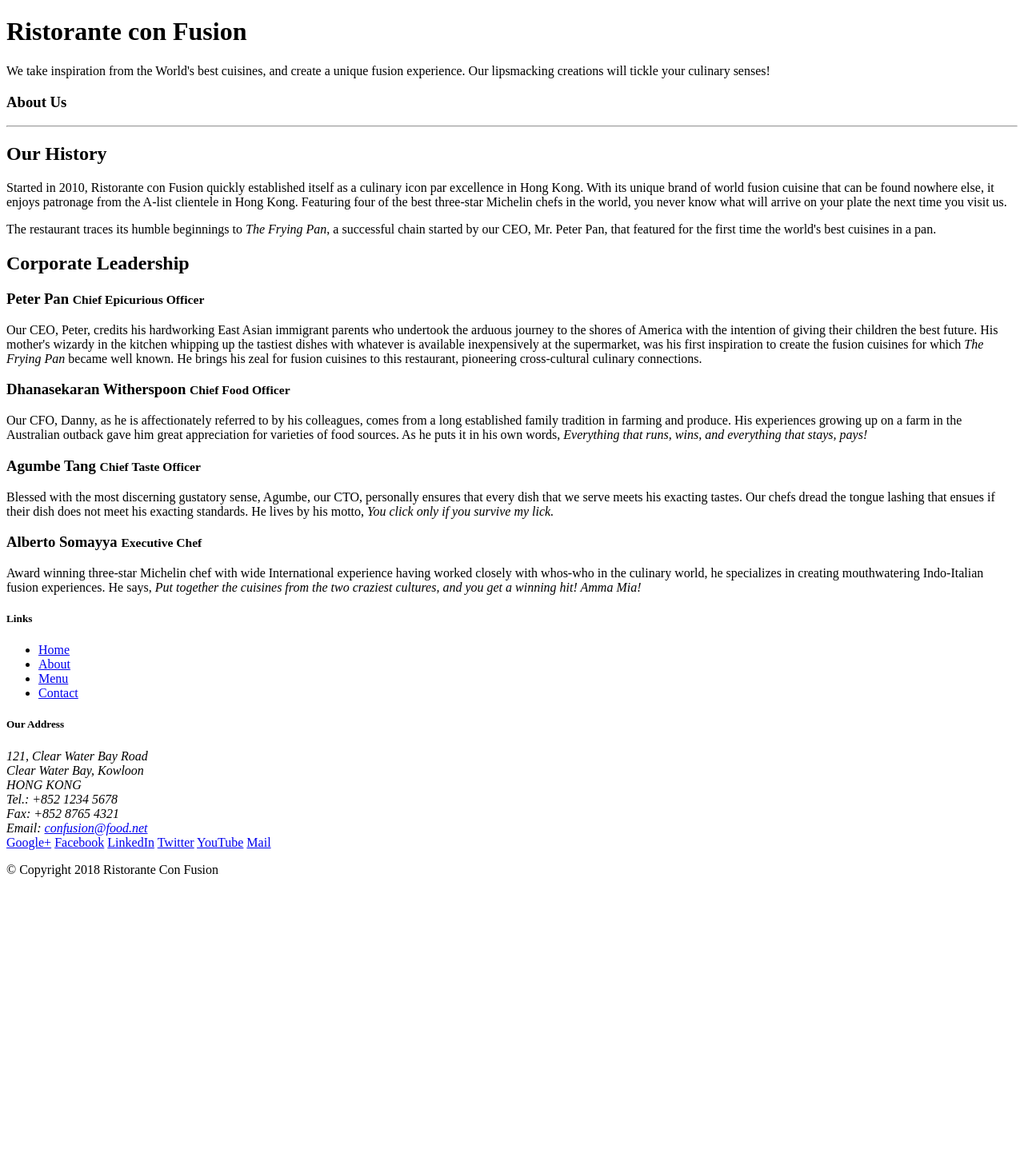
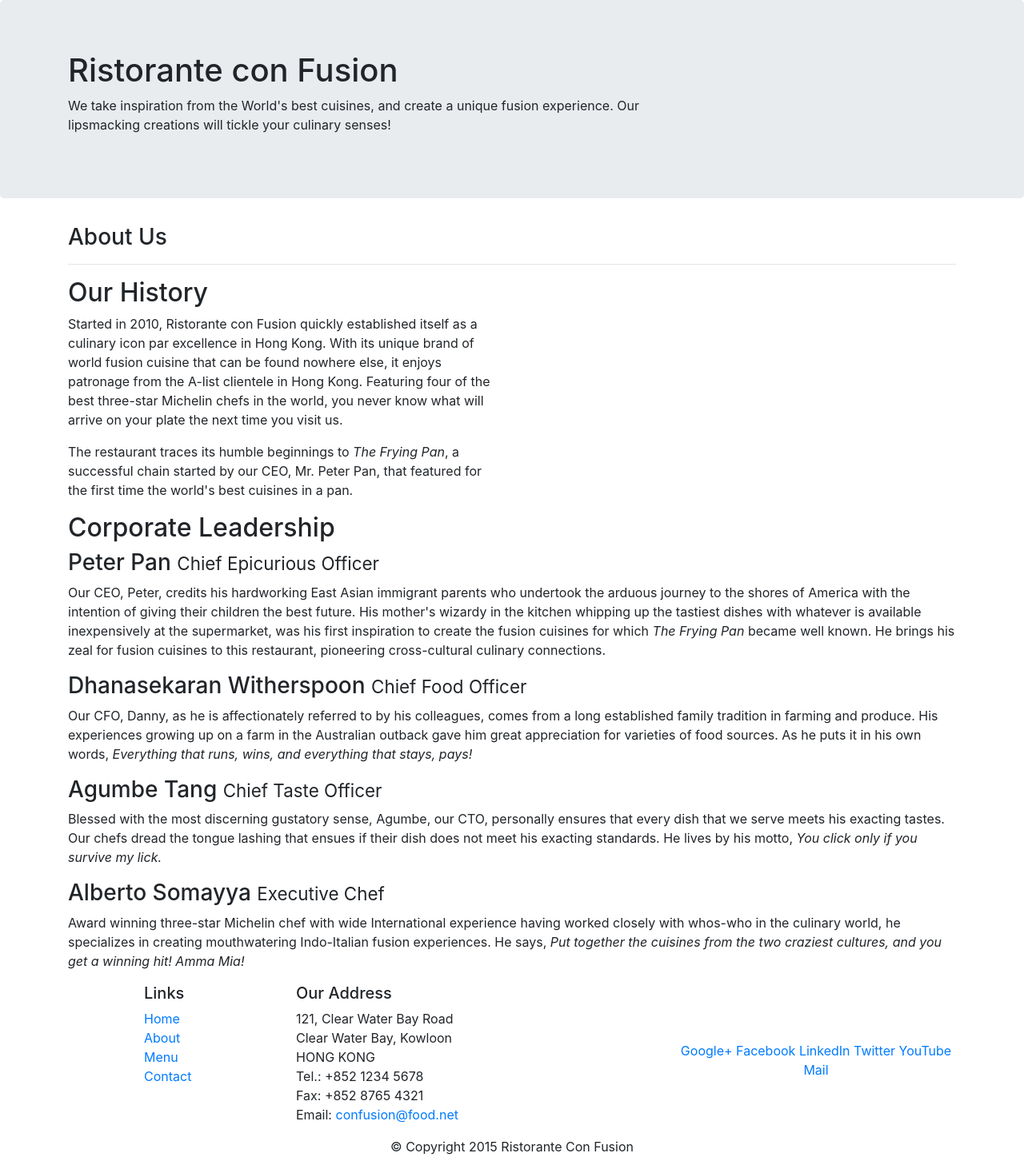
Before and after one commit to Adis36093/Assignment-1, a website: page aboutus.html in a window 1280 px wide. Shown: the whole page at 80% size. Before the commit the page ends 1113 px from the top, so only its background shows below. Drawn offline with nearby package versions, Linux system fonts and the light colour scheme.

Commit message:
seventh commit

```diff
--- a/aboutus.html
+++ b/aboutus.html
@@ -2,6 +2,15 @@
 <html lang="en">
 
 <head>
+
+    <!-- Required meta tags always come first -->
+    <meta charset="utf-8">
+    <meta name="viewport" content="width=device-width, initial-scale=1, shrink-to-fit=no">
+    <meta http-equiv="x-ua-compatible" content="ie=edge">
+
+    <!-- Bootstrap CSS -->
+    <link rel="stylesheet" href="node_modules/bootstrap/dist/css/bootstrap.min.css">
+    <link href="css/styles.css" rel="stylesheet">
 
     <title>Ristorante Con Fusion: About Us</title>
 
@@ -9,29 +18,29 @@
 
 <body>
 
-    <header>
-        <div>
-            <div>
-                <div>
+    <header class="jumbotron">
+        <div class="container">
+            <div class="row row-header">
+                <div class="col-12 col-sm-8">
                     <h1>Ristorante con Fusion</h1>
                     <p>We take inspiration from the World's best cuisines, and create a unique fusion experience. Our lipsmacking creations will tickle your culinary senses!</p>
                 </div>
-                <div>
+                <div class="col col-sm">
                 </div>
             </div>
         </div>
     </header>
 
-    <div>
-        <div>
-            <div>
+    <div class="container">
+        <div class="row">
+            <div class="col-12">
                <h3>About Us</h3>
                <hr>
             </div>
         </div>
 
-        <div>
-            <div>
+        <div class="row row-content align-items-center">
+            <div class="col-sm-6">
                 <h2>Our History</h2>
                 <p>Started in 2010, Ristorante con Fusion quickly established itself as a culinary icon par excellence in Hong Kong. With its unique brand of world fusion cuisine that can be found nowhere else, it enjoys patronage from the A-list clientele in Hong Kong.  Featuring four of the best three-star Michelin chefs in the world, you never know what will arrive on your plate the next time you visit us.</p>
                 <p>The restaurant traces its humble beginnings to <em>The Frying Pan</em>, a successful chain started by our CEO, Mr. Peter Pan, that featured for the first time the world's best cuisines in a pan.</p>
@@ -41,35 +50,35 @@
         </div>
 
 
-        <div>
-            <div>
+        <div class="row row-content align-items-center">
+            <div class="col-12">
                 <h2>Corporate Leadership</h2>
                 <h3>Peter Pan <small>Chief Epicurious Officer</small></h3>
-                <p>Our CEO, Peter, credits his hardworking East Asian immigrant parents who undertook the arduous journey to the shores of America with the intention of giving their children the best future. His mother's wizardy in the kitchen whipping up the tastiest dishes with whatever is available inexpensively at the supermarket, was his first inspiration to create the fusion cuisines for which <em>The Frying Pan</em> became well known. He brings his zeal for fusion cuisines to this restaurant, pioneering cross-cultural culinary connections.</p>
+                <p class="hidden-xs-down">Our CEO, Peter, credits his hardworking East Asian immigrant parents who undertook the arduous journey to the shores of America with the intention of giving their children the best future. His mother's wizardy in the kitchen whipping up the tastiest dishes with whatever is available inexpensively at the supermarket, was his first inspiration to create the fusion cuisines for which <em>The Frying Pan</em> became well known. He brings his zeal for fusion cuisines to this restaurant, pioneering cross-cultural culinary connections.</p>
                 <h3>Dhanasekaran Witherspoon <small>Chief Food Officer</small></h3>
-                <p>Our CFO, Danny, as he is affectionately referred to by his colleagues, comes from a long established family tradition in farming and produce. His experiences growing up on a farm in the Australian outback gave him great appreciation for varieties of food sources. As he puts it in his own words, <em>Everything that runs, wins, and everything that stays, pays!</em></p>
+                <p class="hidden-xs-down">Our CFO, Danny, as he is affectionately referred to by his colleagues, comes from a long established family tradition in farming and produce. His experiences growing up on a farm in the Australian outback gave him great appreciation for varieties of food sources. As he puts it in his own words, <em>Everything that runs, wins, and everything that stays, pays!</em></p>
                 <h3>Agumbe Tang <small>Chief Taste Officer</small></h3>
-                <p>Blessed with the most discerning gustatory sense, Agumbe, our CTO, personally ensures that every dish that we serve meets his exacting tastes. Our chefs dread the tongue lashing that ensues if their dish does not meet his exacting standards. He lives by his motto, <em>You click only if you survive my lick.</em></p>
+                <p class="hidden-xs-down">Blessed with the most discerning gustatory sense, Agumbe, our CTO, personally ensures that every dish that we serve meets his exacting tastes. Our chefs dread the tongue lashing that ensues if their dish does not meet his exacting standards. He lives by his motto, <em>You click only if you survive my lick.</em></p>
                 <h3>Alberto Somayya <small>Executive Chef</small></h3>
-                <p>Award winning three-star Michelin chef with wide International experience having worked closely with whos-who in the culinary world, he specializes in creating mouthwatering Indo-Italian fusion experiences. He says, <em>Put together the cuisines from the two craziest cultures, and you get a winning hit! Amma Mia!</em></p>
+                <p class="hidden-xs-down">Award winning three-star Michelin chef with wide International experience having worked closely with whos-who in the culinary world, he specializes in creating mouthwatering Indo-Italian fusion experiences. He says, <em>Put together the cuisines from the two craziest cultures, and you get a winning hit! Amma Mia!</em></p>
             </div>
        </div>
 
     </div>
 
-    <footer>
-        <div>
-            <div>
-                <div>
+    <footer class="footer">
+        <div class="container">
+            <div class="row">
+                <div class="col-5 offset-1 col-sm-2">
                     <h5>Links</h5>
-                    <ul>
+                    <ul class="list-unstyled">
                         <li><a href="#">Home</a></li>
                         <li><a href="#">About</a></li>
                         <li><a href="#">Menu</a></li>
                         <li><a href="#">Contact</a></li>
                     </ul>
                 </div>
-                <div>
+                <div class="col-6 col-sm-5">
                     <h5>Our Address</h5>
                     <address>
 		              121, Clear Water Bay Road<br>
@@ -80,8 +89,8 @@
 		              Email: <a href="mailto:confusion@food.net">confusion@food.net</a>
 		           </address>
                 </div>
-                <div>
-                    <div>
+                <div class="col-sm align-self-center">
+                    <div style="text-align:center">
                         <a href="http://google.com/+">Google+</a>
                         <a href="http://www.facebook.com/profile.php?id=">Facebook</a>
                         <a href="http://www.linkedin.com/in/">LinkedIn</a>
@@ -91,14 +100,19 @@
                     </div>
                 </div>
            </div>
-           <div>
-                <div>
-                    <p>© Copyright 2018 Ristorante Con Fusion</p>
+           <div class="row justify-content-center">
+                <div class="col-auto">
+                    <p>© Copyright 2015 Ristorante Con Fusion</p>
                 </div>
            </div>
         </div>
     </footer>
 
+    <!-- jQuery first, then Tether, then Bootstrap JS. -->
+    <script src="node_modules/jquery/dist/jquery.min.js"></script>
+    <script src="node_modules/tether/dist/js/tether.min.js"></script>
+    <script src="node_modules/bootstrap/dist/js/bootstrap.min.js"></script>
+
 </body>
 
 </html>
```
